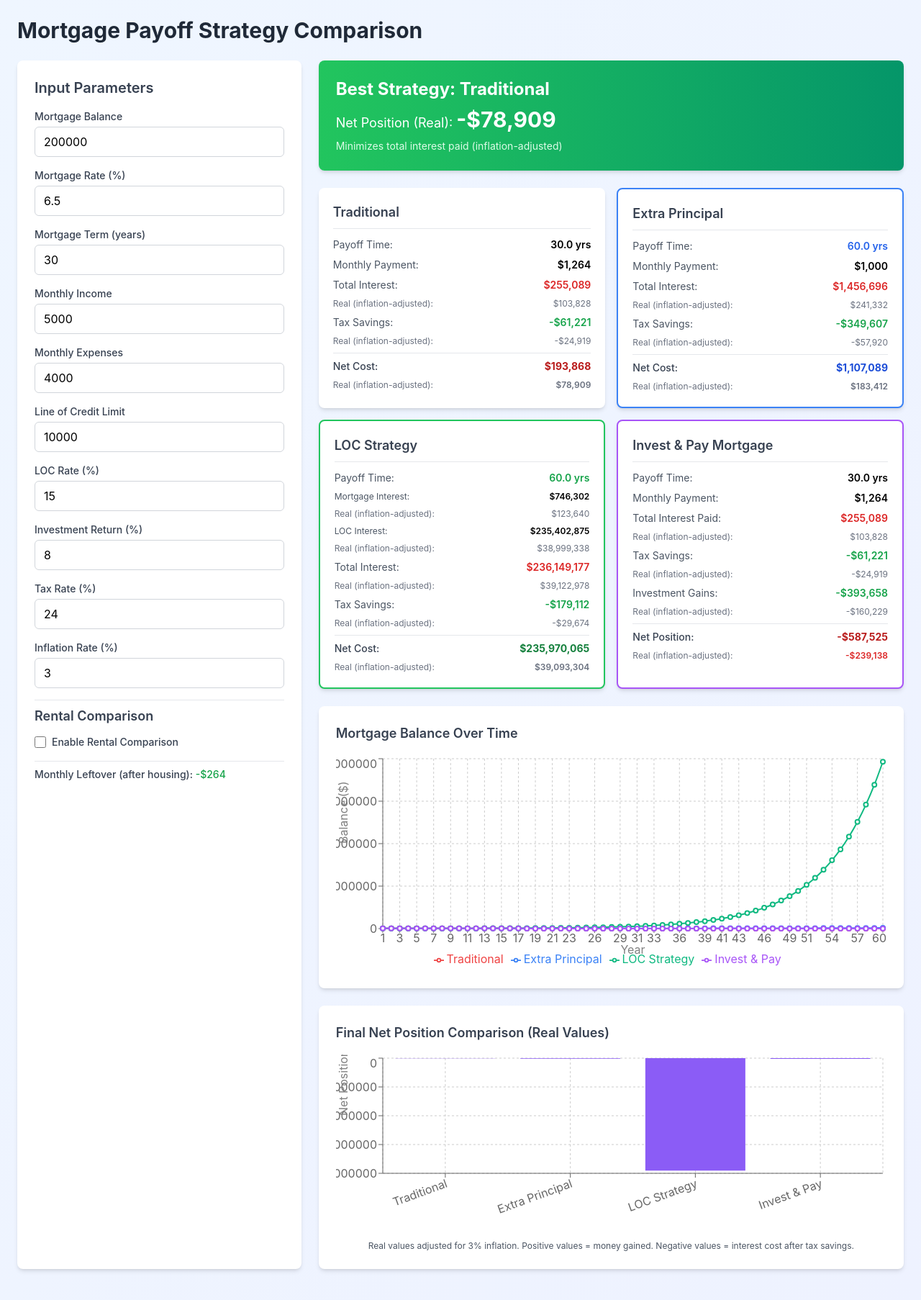
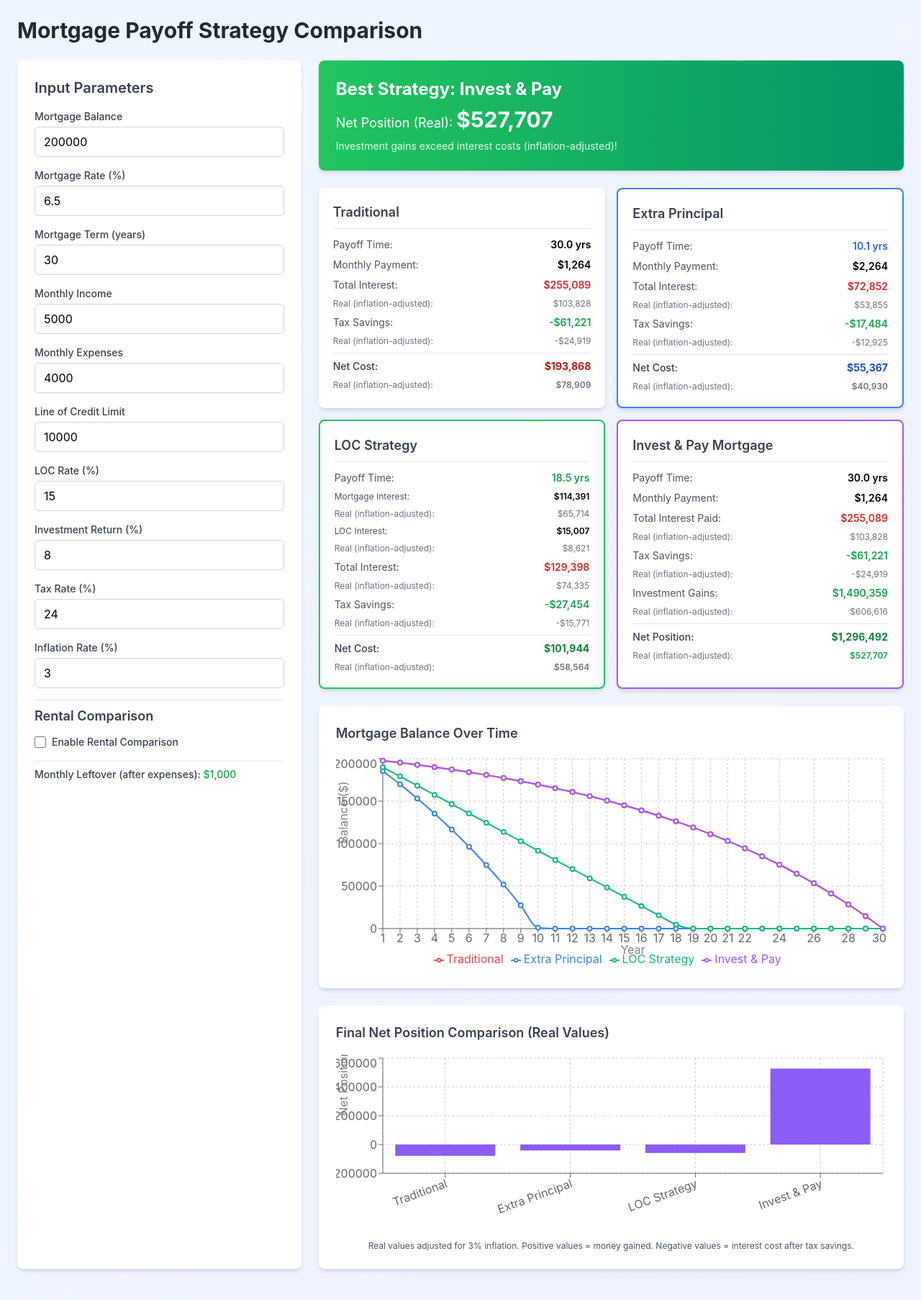
Before and after one commit to mhorbul/advanced-mortgage-calculator, a React (Create React App) app: page / in a window 1280 px wide. Shown: the top 1806 px of the page at 72% size. Built offline with nearby package versions, Linux system fonts and the light colour scheme.

Commit message:
Fix leftover calculation logic to properly accelerate mortgage payoff with extra payments and LOC strategy

```diff
--- a/src/components/MortgageCalculator.jsx
+++ b/src/components/MortgageCalculator.jsx
@@ -59,8 +59,8 @@ export default function MortgageCalculator() {
       (mortgageMonthlyRate * Math.pow(1 + mortgageMonthlyRate, totalMonths)) /
       (Math.pow(1 + mortgageMonthlyRate, totalMonths) - 1);
 
-    // Calculate leftover after housing costs
-    const leftover = monthlyIncome - monthlyExpenses - mortgagePayment;
+    // Calculate leftover after basic expenses (not including housing)
+    const leftover = monthlyIncome - monthlyExpenses;
 
     // Calculate net rent cost for each strategy (opportunity cost of not renting)
     let netRentCost = 0;
@@ -412,8 +412,8 @@ export default function MortgageCalculator() {
         rental: enableRentalComparison ? {
           monthlyPayment: mortgagePayment * (1 - rentalDiscountPercent / 100),
           totalCost: (mortgagePayment * (1 - rentalDiscountPercent / 100)) * totalMonths,
-          investmentGain: leftover * totalMonths * (1 + investmentMonthlyRate), // Always invest leftover when renting
-          total: (mortgagePayment * (1 - rentalDiscountPercent / 100)) * totalMonths + (leftover * totalMonths * (1 + investmentMonthlyRate))
+          investmentGain: (leftover - mortgagePayment * (1 - rentalDiscountPercent / 100)) * totalMonths * (1 + investmentMonthlyRate), // Invest leftover after paying rent
+          total: (mortgagePayment * (1 - rentalDiscountPercent / 100)) * totalMonths + ((leftover - mortgagePayment * (1 - rentalDiscountPercent / 100)) * totalMonths * (1 + investmentMonthlyRate))
         } : null
       },
       extraPayment: {
@@ -441,8 +441,8 @@ export default function MortgageCalculator() {
         rental: enableRentalComparison ? {
           monthlyPayment: mortgagePayment * (1 - rentalDiscountPercent / 100),
           totalCost: (mortgagePayment * (1 - rentalDiscountPercent / 100)) * totalMonths,
-          investmentGain: leftover * totalMonths * (1 + investmentMonthlyRate), // Always invest leftover when renting
-          total: (mortgagePayment * (1 - rentalDiscountPercent / 100)) * totalMonths + (leftover * totalMonths * (1 + investmentMonthlyRate))
+          investmentGain: (leftover - mortgagePayment * (1 - rentalDiscountPercent / 100)) * totalMonths * (1 + investmentMonthlyRate), // Invest leftover after paying rent
+          total: (mortgagePayment * (1 - rentalDiscountPercent / 100)) * totalMonths + ((leftover - mortgagePayment * (1 - rentalDiscountPercent / 100)) * totalMonths * (1 + investmentMonthlyRate))
         } : null
       },
       accelerated: {
@@ -473,8 +473,8 @@ export default function MortgageCalculator() {
         rental: enableRentalComparison ? {
           monthlyPayment: mortgagePayment * (1 - rentalDiscountPercent / 100),
           totalCost: (mortgagePayment * (1 - rentalDiscountPercent / 100)) * totalMonths,
-          investmentGain: leftover * totalMonths * (1 + investmentMonthlyRate), // Always invest leftover when renting
-          total: (mortgagePayment * (1 - rentalDiscountPercent / 100)) * totalMonths + (leftover * totalMonths * (1 + investmentMonthlyRate))
+          investmentGain: (leftover - mortgagePayment * (1 - rentalDiscountPercent / 100)) * totalMonths * (1 + investmentMonthlyRate), // Invest leftover after paying rent
+          total: (mortgagePayment * (1 - rentalDiscountPercent / 100)) * totalMonths + ((leftover - mortgagePayment * (1 - rentalDiscountPercent / 100)) * totalMonths * (1 + investmentMonthlyRate))
         } : null
       },
       investment: {
@@ -508,8 +508,8 @@ export default function MortgageCalculator() {
         rental: enableRentalComparison ? {
           monthlyPayment: mortgagePayment * (1 - rentalDiscountPercent / 100),
           totalCost: (mortgagePayment * (1 - rentalDiscountPercent / 100)) * totalMonths,
-          investmentGain: leftover * totalMonths * (1 + investmentMonthlyRate), // Always invest leftover when renting
-          total: (mortgagePayment * (1 - rentalDiscountPercent / 100)) * totalMonths + (leftover * totalMonths * (1 + investmentMonthlyRate))
+          investmentGain: (leftover - mortgagePayment * (1 - rentalDiscountPercent / 100)) * totalMonths * (1 + investmentMonthlyRate), // Invest leftover after paying rent
+          total: (mortgagePayment * (1 - rentalDiscountPercent / 100)) * totalMonths + ((leftover - mortgagePayment * (1 - rentalDiscountPercent / 100)) * totalMonths * (1 + investmentMonthlyRate))
         } : null
       },
       rental,
@@ -726,7 +726,7 @@ export default function MortgageCalculator() {
 
             <div className="pt-2 border-t border-gray-200">
               <div className="text-sm font-medium text-gray-700">
-                Monthly Leftover (after housing): <span className="text-green-600">{formatCurrency(calculations.leftover)}</span>
+                Monthly Leftover (after expenses): <span className="text-green-600">{formatCurrency(calculations.leftover)}</span>
               </div>
             </div>
           </div>
```
